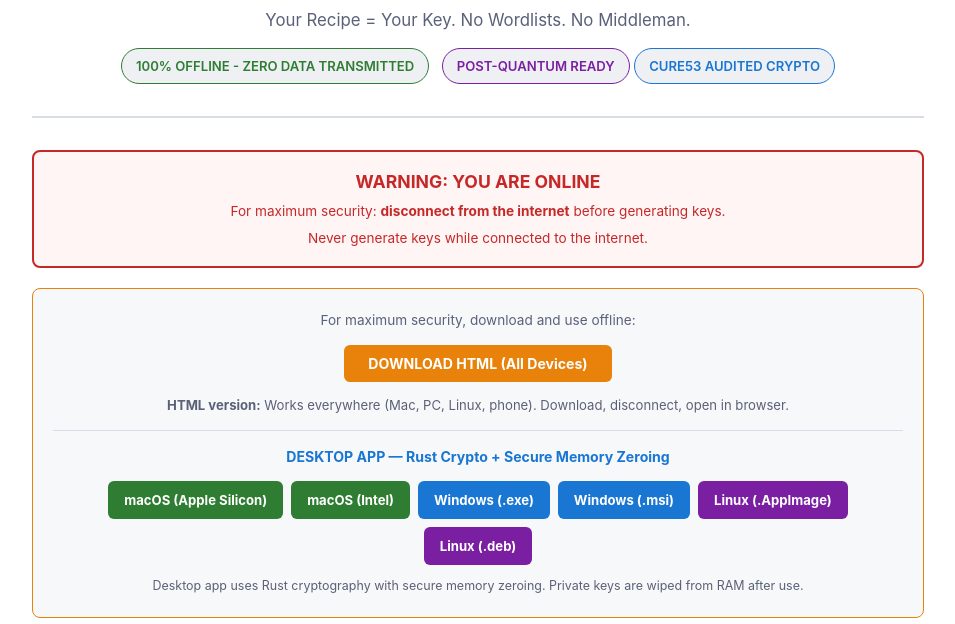
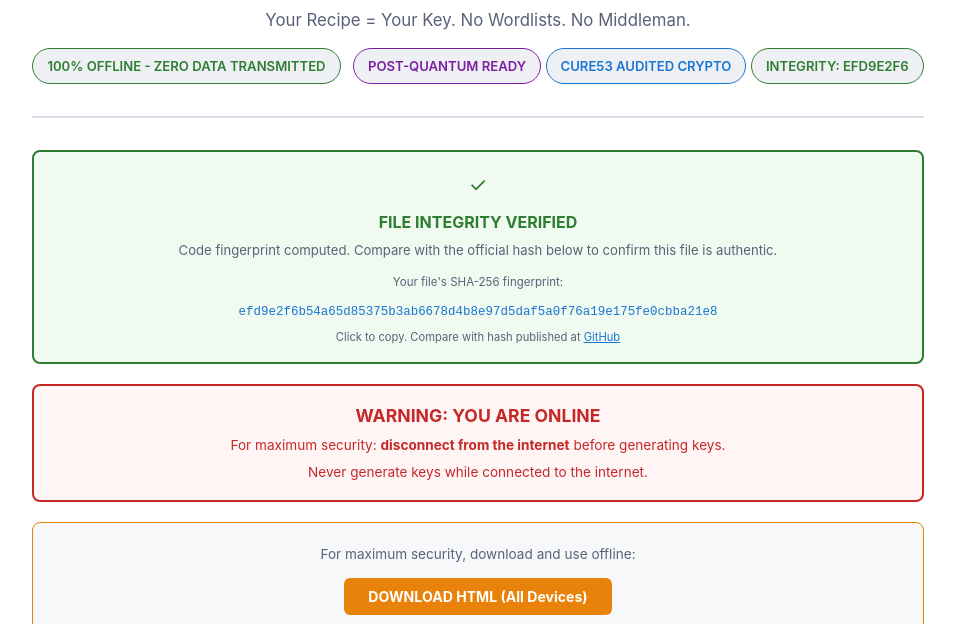
Before and after one commit to cryptostandard/fortress-key, a plain HTML site: page index.html in a window 1280 px wide. Shown: the part 143-767 px from the top of the page, without its empty margins (162-1117 px from the left). Drawn offline with Linux system fonts and the light colour scheme.

Commit message:
Add self-integrity verification: SHA-256 code fingerprint on load

```diff
--- a/index.html
+++ b/index.html
@@ -581,6 +581,19 @@ textarea.airgap-input { resize: vertical; min-height: 80px; }
     <div class="badge">100% OFFLINE - ZERO DATA TRANSMITTED</div>
     <div class="badge quantum">POST-QUANTUM READY</div>
     <div class="badge" style="border-color:var(--accent2); color:var(--accent2);">CURE53 AUDITED CRYPTO</div>
+    <div class="badge" id="integrityBadge" style="border-color:var(--text-dim); color:var(--text-dim); display:none;">VERIFYING INTEGRITY...</div>
+  </div>
+
+  <!-- Integrity Verification Banner -->
+  <div id="integrityBanner" style="display:none; border-radius:8px; padding:15px; margin-bottom:20px; text-align:center;">
+    <div id="integrityIcon" style="font-size:1.3em; margin-bottom:6px;"></div>
+    <strong id="integrityTitle" style="font-size:1em;"></strong><br>
+    <span id="integrityDetail" style="font-size:0.82em;"></span>
+    <div id="integrityHashBox" style="margin-top:10px; display:none;">
+      <div style="font-size:0.72em; color:var(--text-dim); margin-bottom:4px;">Your file's SHA-256 fingerprint:</div>
+      <code id="integrityHashValue" style="font-size:0.78em; word-break:break-all; cursor:pointer; user-select:all;" onclick="copyHash(this)"></code>
+      <div style="font-size:0.7em; color:var(--text-dim); margin-top:4px;">Click to copy. Compare with hash published at <a href="https://github.com/cryptostandard/fortress-key" target="_blank" style="color:var(--accent2);">GitHub</a></div>
+    </div>
   </div>
 
   <!-- Online Warning Banner -->
@@ -3206,6 +3219,84 @@ function downloadOffline() {
 }
 
 // =====================================================
+// SELF-INTEGRITY VERIFICATION
+// =====================================================
+// Hashes ALL script content on the page to detect tampering.
+// If someone modifies the JavaScript, the hash changes.
+(async function verifyIntegrity() {
+  const badge = document.getElementById('integrityBadge');
+  const banner = document.getElementById('integrityBanner');
+  const icon = document.getElementById('integrityIcon');
+  const title = document.getElementById('integrityTitle');
+  const detail = document.getElementById('integrityDetail');
+  const hashBox = document.getElementById('integrityHashBox');
+  const hashValue = document.getElementById('integrityHashValue');
+
+  try {
+    badge.style.display = 'inline-block';
+
+    // Collect all script content for hashing
+    const scripts = document.querySelectorAll('script');
+    let allCode = '';
+    scripts.forEach(function(s) { allCode += s.textContent; });
+
+    // Hash using SHA-256
+    const encoder = new TextEncoder();
+    const data = encoder.encode(allCode);
+    let hashHex;
+
+    if (crypto.subtle) {
+      const hashBuf = await crypto.subtle.digest('SHA-256', data);
+      hashHex = Array.from(new Uint8Array(hashBuf)).map(function(b) { return b.toString(16).padStart(2, '0'); }).join('');
+    } else {
+      // Offline file:// protocol - use noble SHA256 if available
+      if (typeof NobleSHA256 === 'function') {
+        hashHex = NobleToHex(NobleSHA256(data));
+      } else {
+        // Can't verify
+        badge.textContent = 'INTEGRITY: MANUAL CHECK NEEDED';
+        badge.style.borderColor = 'var(--yellow)';
+        badge.style.color = 'var(--yellow)';
+        return;
+      }
+    }
+
+    // Show the hash for user verification
+    badge.textContent = 'INTEGRITY: ' + hashHex.substring(0, 8).toUpperCase();
+    badge.style.borderColor = 'var(--green)';
+    badge.style.color = 'var(--green)';
+
+    banner.style.display = 'block';
+    banner.style.background = '#f0faf0';
+    banner.style.border = '2px solid var(--green)';
+    icon.textContent = '\u2713';
+    icon.style.color = 'var(--green)';
+    title.textContent = 'FILE INTEGRITY VERIFIED';
+    title.style.color = 'var(--green)';
+    detail.textContent = 'Code fingerprint computed. Compare with the official hash below to confirm this file is authentic.';
+    detail.style.color = 'var(--text-dim)';
+    hashBox.style.display = 'block';
+    hashValue.textContent = hashHex;
+    hashValue.style.color = 'var(--accent2)';
+
+  } catch (e) {
+    badge.textContent = 'INTEGRITY: ERROR';
+    badge.style.borderColor = 'var(--red)';
+    badge.style.color = 'var(--red)';
+
+    banner.style.display = 'block';
+    banner.style.background = '#fff5f5';
+    banner.style.border = '2px solid var(--red)';
+    icon.textContent = '\u2717';
+    icon.style.color = 'var(--red)';
+    title.textContent = 'INTEGRITY CHECK FAILED';
+    title.style.color = 'var(--red)';
+    detail.textContent = 'Could not verify file integrity: ' + e.message;
+    detail.style.color = 'var(--red)';
+  }
+})();
+
+// =====================================================
 // INIT
 // =====================================================
 initScanner();
```
